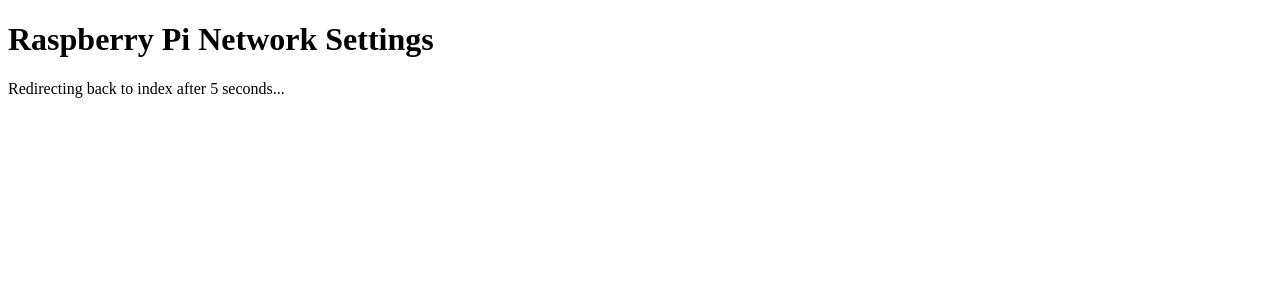
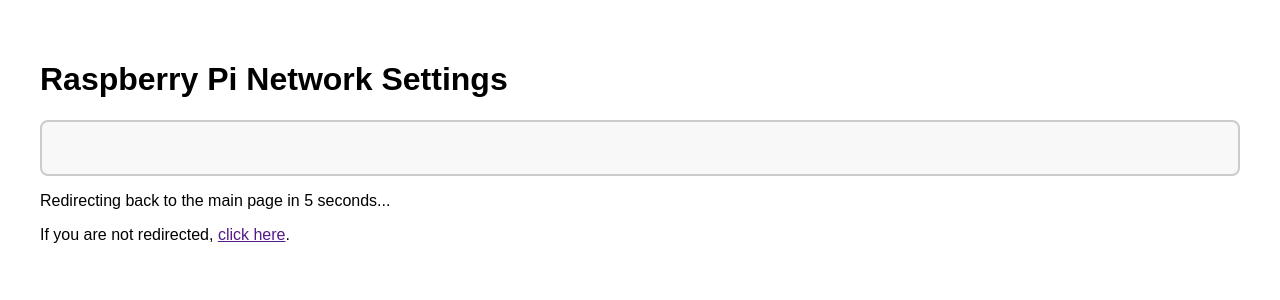
Before and after one commit to jellec/companionpi-wifi, a Flask app: template WebApp/templates/confirmation.html in a window 1280 px wide. Shown: the top 300 px of the page. Run offline with Flask 3, Linux system fonts and the light colour scheme; the template is opened without the code that fills it, so the values that code supplies are empty.

Commit message:
Update confirmation.html

```diff
--- a/WebApp/templates/confirmation.html
+++ b/WebApp/templates/confirmation.html
@@ -4,10 +4,36 @@
     <meta charset="UTF-8">
     <meta http-equiv="refresh" content="5;url={{ redirect_url }}">
     <title>Confirmation</title>
+    <style>
+        body {
+            font-family: sans-serif;
+            padding: 2em;
+        }
+        .success {
+            color: green;
+            font-weight: bold;
+        }
+        .error {
+            color: red;
+            font-weight: bold;
+        }
+        .box {
+            border: 2px solid #ccc;
+            padding: 1em;
+            margin-bottom: 1em;
+            border-radius: 8px;
+            background-color: #f8f8f8;
+        }
+    </style>
 </head>
 <body>
     <h1>Raspberry Pi Network Settings</h1>
-    <h2>{{ message }}</h2>
-    <p>Redirecting back to index after 5 seconds...</p>
+
+    <div class="box {{ 'success' if 'Success' in message or '✅' in message else 'error' }}">
+        <h2>{{ message }}</h2>
+    </div>
+
+    <p>Redirecting back to the main page in 5 seconds...</p>
+    <p>If you are not redirected, <a href="{{ redirect_url }}">click here</a>.</p>
 </body>
 </html>
```
